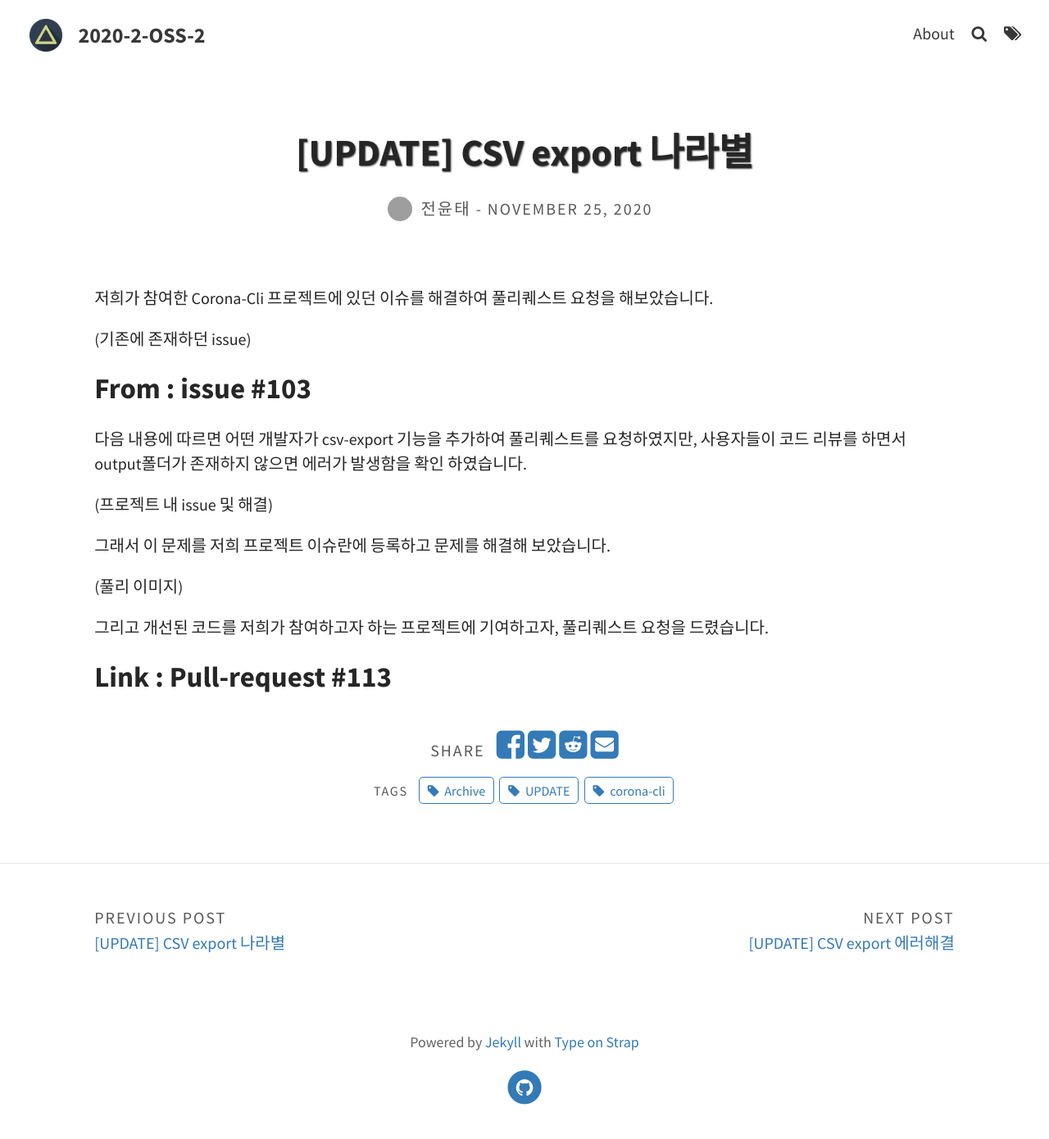
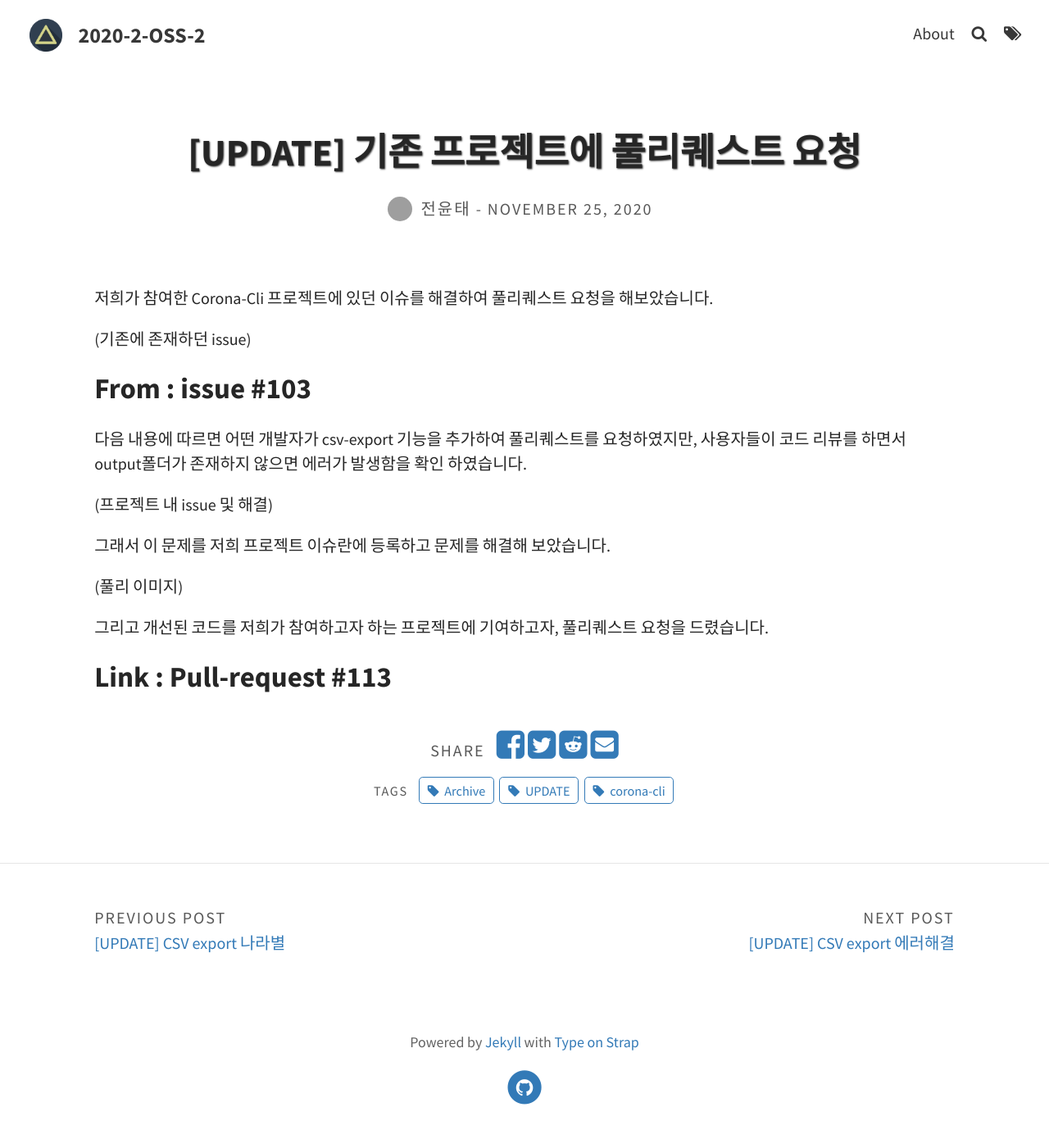
Before and after one commit to 20-2-SKKU-OSS/2020-2-OSS-2, a Jekyll site: the page built from _posts/2020-11-25-[Pull-Request]-Ask-to-project.md, in a window 1280 px wide. Shown: the whole page at 82% size. Built offline with Jekyll 4.4.1, drawn with Linux system fonts in a browser that asks for light colours; grey boxes are pictures that could not be loaded.

Commit message:
Update 2020-11-25-[Pull-Request]-Ask-to-project.md

```diff
--- a/_posts/2020-11-25-[Pull-Request]-Ask-to-project.md
+++ b/_posts/2020-11-25-[Pull-Request]-Ask-to-project.md
@@ -1,6 +1,6 @@
 ---
 layout: post
-title: "[UPDATE] CSV export 나라별"
+title: "[UPDATE] 기존 프로젝트에 풀리퀘스트 요청"
 tags: [corona-cli, Archive, UPDATE]
 excerpt_separator: <!--more-->
 author: jyt
```
